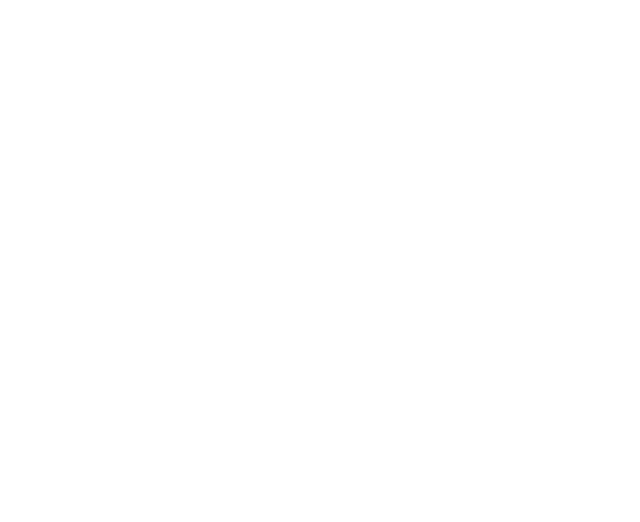
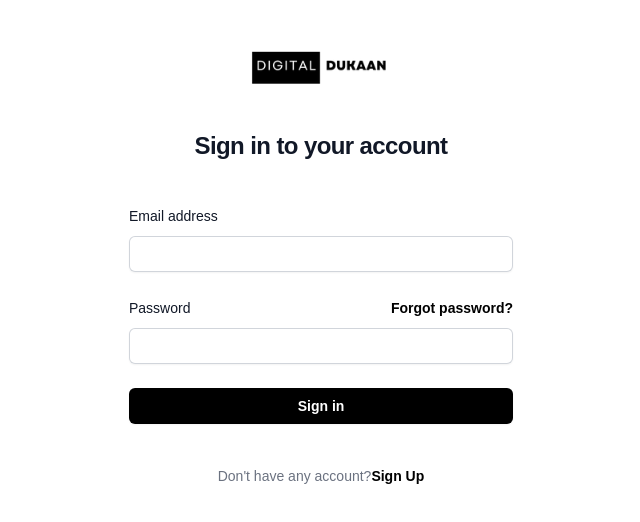
Before and after one commit to Zahid-Sarang/DigitalDukan, a React (Create React App) app in the folder client/: page /signin in a window 1280 px wide. Before the commit this address had no page. Shown: the top 522 px of the page, without its empty margins (319-959 px from the left). Built offline with nearby package versions, Linux system fonts and the light colour scheme; a web font is replaced by a local one.

Commit message:
Authentication pages added and fixed the broken link

```diff
--- a/client/src/App.js
+++ b/client/src/App.js
@@ -4,6 +4,8 @@ import store from "./store/store";
 
 import Home from "./pages/home/Home";
 import ProductList from "./pages/productlist/ProductList";
+import SignIn from "./pages/auth/SignIn";
+import SignUp from "./pages/auth/SignUp";
 
 function App() {
   return (
@@ -13,6 +15,8 @@ function App() {
         <Routes>
           <Route path="/" element={<Home />} />
           <Route path="/productlist" element={<ProductList />} />
+          <Route path="/signin" element={<SignIn />} />
+          <Route path="/signup" element={<SignUp />} />
         </Routes>
       </BrowserRouter>
       {/* </Provider> */}
--- a/client/src/components/Product/Product.jsx
+++ b/client/src/components/Product/Product.jsx
@@ -1,4 +1,6 @@
 import React from "react";
+
+import { Link } from "react-router-dom";
 
 const products = [
   {
@@ -59,10 +61,10 @@ const Product = () => {
               <div className="flex justify-between mt-4">
                 <div>
                   <h3 className="text-sm text-gray-700">
-                    <a href={product.href}>
+                    <Link to={product.href}>
                       <span aria-hidden="true" className="absolute inset-0" />
                       {product.name}
-                    </a>
+                    </Link>
                   </h3>
                   <p className="mt-1 text-sm text-gray-500">{product.color}</p>
                 </div>
--- /dev/null
+++ b/client/src/components/authentication/Login.jsx
@@ -0,0 +1,91 @@
+import React from "react";
+import { Link } from "react-router-dom";
+
+import Name from "../../assets/Name.png";
+
+const Login = () => {
+  return (
+    <div className="flex flex-col items-center justify-center flex-1 min-h-full px-6 py-12 lg:px-8">
+      <div className="sm:mx-auto sm:w-full sm:max-w-sm">
+        <img className="w-auto h-10 mx-auto" src={Name} alt="Your Company" />
+        <h2 className="mt-10 text-2xl font-bold leading-9 tracking-tight text-center text-gray-900">
+          Sign in to your account
+        </h2>
+      </div>
+
+      <div className="mt-10 sm:mx-auto sm:w-full sm:max-w-sm">
+        <form className="space-y-6" action="#" method="POST">
+          <div>
+            <label
+              htmlFor="email"
+              className="block text-sm font-medium leading-6 text-gray-900"
+            >
+              Email address
+            </label>
+            <div className="mt-2">
+              <input
+                id="email"
+                name="email"
+                type="email"
+                autoComplete="email"
+                required
+                className="block w-full rounded-md border-0 py-1.5 text-gray-900 shadow-sm ring-1 ring-inset ring-gray-300 placeholder:text-gray-400 focus:ring-2 focus:ring-inset focus:ring-black sm:text-sm sm:leading-6"
+              />
+            </div>
+          </div>
+
+          <div>
+            <div className="flex items-center justify-between">
+              <label
+                htmlFor="password"
+                className="block text-sm font-medium leading-6 text-gray-900"
+              >
+                Password
+              </label>
+              <div className="text-sm">
+                <Link
+                  to="/"
+                  className="font-semibold text-black hover:text-gray-500"
+                >
+                  Forgot password?
+                </Link>
+              </div>
+            </div>
+            <div className="mt-2">
+              <input
+                id="password"
+                name="password"
+                type="password"
+                autoComplete="current-password"
+                required
+                className="block w-full rounded-md border-0 py-1.5 text-gray-900 shadow-sm ring-1 ring-inset ring-gray-300 placeholder:text-gray-400 focus:ring-2 focus:ring-inset focus:ring-black sm:text-sm sm:leading-6"
+              />
+            </div>
+          </div>
+
+          <div>
+            <button
+              type="submit"
+              className="flex hover:text-black w-full justify-center rounded-md bg-black px-3 py-1.5 text-sm font-semibold leading-6 text-white shadow-sm hover:bg-white focus-visible:outline focus-visible:outline-2 focus-visible:outline-offset-2 focus-visible:outline-black"
+            >
+              Sign in
+            </button>
+          </div>
+        </form>
+
+        <p className="mt-10 text-sm text-center text-gray-500">
+          Don't have any account?
+          <Link
+            to="/signUp"
+            className="font-semibold leading-6 text-black hover:text-gray-500"
+          >
+            Sign Up
+          </Link>
+        </p>
+      </div>
+      {/* <p>user:zahid password:zahid123</p> */}
+    </div>
+  );
+};
+
+export default Login;
--- /dev/null
+++ b/client/src/components/authentication/Register.jsx
@@ -0,0 +1,102 @@
+import React from "react";
+import { Link } from "react-router-dom";
+
+import Name from "../../assets/Name.png";
+
+const Register = () => {
+  return (
+    <div className="flex flex-col items-center justify-center flex-1 min-h-full px-6 py-12 lg:px-8">
+      <div className="sm:mx-auto sm:w-full sm:max-w-sm">
+        <img className="w-auto h-10 mx-auto" src={Name} alt="Your Company" />
+        <h2 className="mt-10 text-2xl font-bold leading-9 tracking-tight text-center text-gray-900">
+          Create a new account
+        </h2>
+      </div>
+
+      <div className="mt-10 sm:mx-auto sm:w-full sm:max-w-sm">
+        <form className="space-y-6" action="#" method="POST">
+          <div>
+            <label
+              htmlFor="email"
+              className="block text-sm font-medium leading-6 text-gray-900"
+            >
+              Email address
+            </label>
+            <div className="mt-2">
+              <input
+                id="email"
+                name="email"
+                type="email"
+                autoComplete="email"
+                required
+                className="block w-full rounded-md border-0 py-1.5 text-gray-900 shadow-sm ring-1 ring-inset ring-gray-300 placeholder:text-gray-400 focus:ring-2 focus:ring-inset focus:ring-black sm:text-sm sm:leading-6"
+              />
+            </div>
+          </div>
+          <div>
+            <div className="flex items-center justify-between">
+              <label
+                htmlFor="password"
+                className="block text-sm font-medium leading-6 text-gray-900"
+              >
+                Password
+              </label>
+            </div>
+            <div className="mt-2">
+              <input
+                id="password"
+                name="password"
+                type="password"
+                autoComplete="current-password"
+                required
+                className="block w-full rounded-md border-0 py-1.5 text-gray-900 shadow-sm ring-1 ring-inset ring-gray-300 placeholder:text-gray-400 focus:ring-2 focus:ring-inset focus:ring-black sm:text-sm sm:leading-6"
+              />
+            </div>
+          </div>{" "}
+          <div>
+            <div className="flex items-center justify-between">
+              <label
+                htmlFor="confirm-password"
+                className="block text-sm font-medium leading-6 text-gray-900"
+              >
+                Confirm Password
+              </label>
+
+            </div>
+            <div className="mt-2">
+              <input
+                id="confirm-password"
+                name="confirm-password"
+                type="confirm-password"
+                autoComplete="current-password"
+                required
+                className="block w-full rounded-md border-0 py-1.5 text-gray-900 shadow-sm ring-1 ring-inset ring-gray-300 placeholder:text-gray-400 focus:ring-2 focus:ring-inset focus:ring-black sm:text-sm sm:leading-6"
+              />
+            </div>
+          </div>
+          <div>
+            <button
+              type="submit"
+              className="flex hover:text-black w-full justify-center rounded-md bg-black px-3 py-1.5 text-sm font-semibold leading-6 text-white shadow-sm hover:bg-white focus-visible:outline focus-visible:outline-2 focus-visible:outline-offset-2 focus-visible:outline-black"
+            >
+              Sign Up
+            </button>
+          </div>
+        </form>
+
+        <p className="mt-10 text-sm text-center text-gray-500">
+          Already have account?
+          <Link
+            to="/signin"
+            className="font-semibold leading-6 text-black hover:text-gray-500"
+          >
+            Sign In
+          </Link>
+        </p>
+      </div>
+      {/* <p>user:zahid password:zahid123</p> */}
+    </div>
+  );
+};
+
+export default Register;
--- a/client/src/components/featuredProduct/Featured.jsx
+++ b/client/src/components/featuredProduct/Featured.jsx
@@ -24,7 +24,7 @@ const Featured = () => {
                 />
               </span>
             </div>
-            <span class="text-sm left-[5%] absolute top-3.5 md:top-5 3xl:top-7 ltr:left-3.5 rtl:right-3.5 ltr:md:left-5 rtl:md:right-5 ltr:3xl:left-7 rtl:3xl:right-7 bg-black text-white text-10px md:text-sm leading-5 rounded-md inline-block px-2 xl:px-3 pt-0.5 pb-1">
+            <span class="text-sm left-[5%] absolute top-3.5 md:top-5 3xl:top-7 ltr:left-3.5 rtl:right-3.5 ltr:md:left-5 rtl:md:right-5 ltr:3xl:left-7 rtl:3xl:right-7 black text-white text-10px md:text-sm leading-5 rounded-md inline-block px-2 xl:px-3 pt-0.5 pb-1">
               20%
             </span>
             <div className="flex flex-col w-full px-4 pb-4 md:flex-row lg:flex-col 2xl:flex-row md:justify-between md:items-center lg:items-start 2xl:items-center md:px-5 3xl:px-7 md:pb-5 3xl:pb-7">
--- /dev/null
+++ b/client/src/pages/auth/SignIn.jsx
@@ -0,0 +1,8 @@
+import React from "react";
+import Login from "../../components/authentication/Login";
+
+const SignIn = () => {
+  return <Login />;
+};
+
+export default SignIn;
--- /dev/null
+++ b/client/src/pages/auth/SignUp.jsx
@@ -0,0 +1,12 @@
+import React from "react";
+import Register from "../../components/authentication/Register";
+
+const SignUp = () => {
+  return (
+    <div>
+      <Register />
+    </div>
+  );
+};
+
+export default SignUp;
--- a/client/src/utils/Cart.jsx
+++ b/client/src/utils/Cart.jsx
@@ -7,7 +7,9 @@ const Cart = () => {
       aria-label="cart-button"
     >
       <LocalMallOutlinedIcon />
-      <span class="absolute top-[-0.3rem] right-[-0.3rem] bg-black text-white text-xs w-4 h-4 rounded-full flex items-center justify-center font-semibold">0</span>
+      <span class="absolute top-[-0.3rem] right-[-0.3rem] bg-black text-white text-xs w-4 h-4 rounded-full flex items-center justify-center font-semibold">
+        0
+      </span>
     </div>
   );
 };
```
Also changed, not shown: client/src/components/pagination/Pagination.jsx (+22 -20 lines), client/src/pages/productlist/ProductList.jsx (+7 -5 lines), client/src/utils/FeaturedCard.jsx (+15 -7 lines), 2 other files (tests, documents, lock files or other folders).
